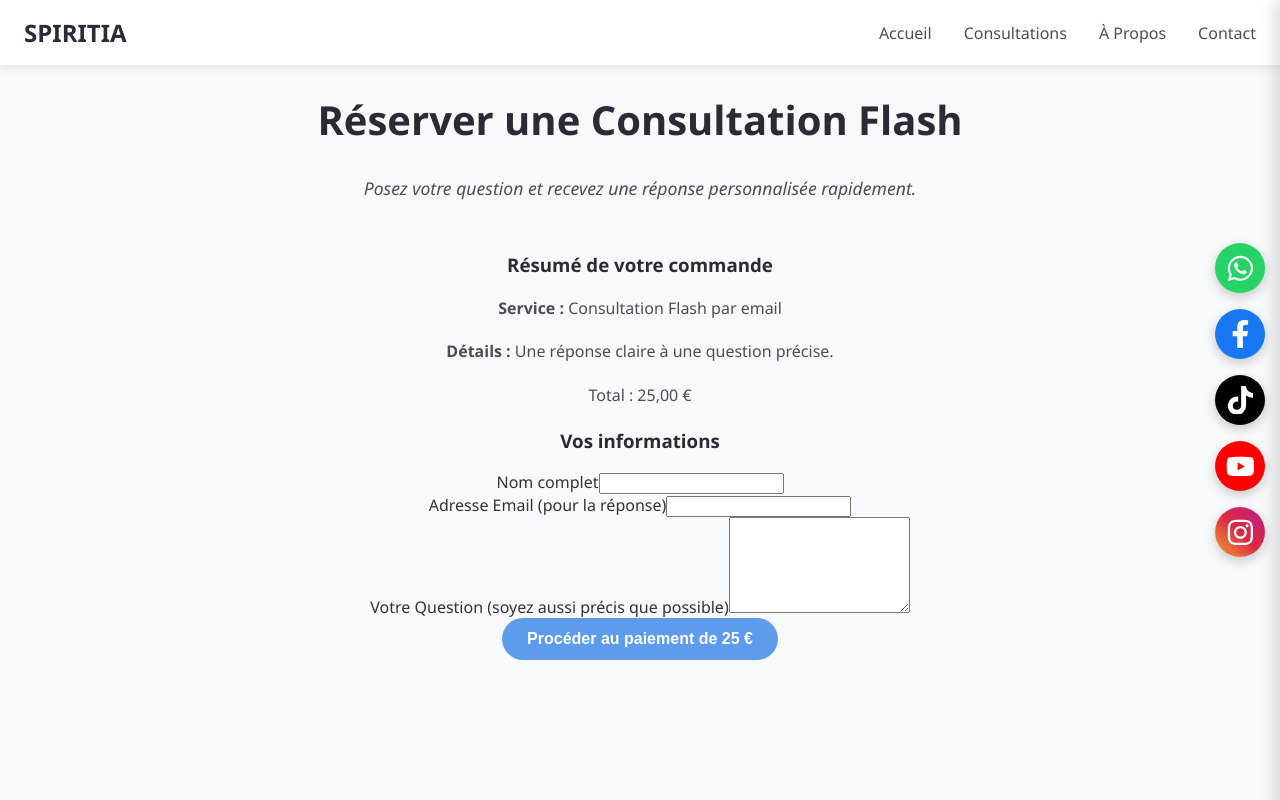
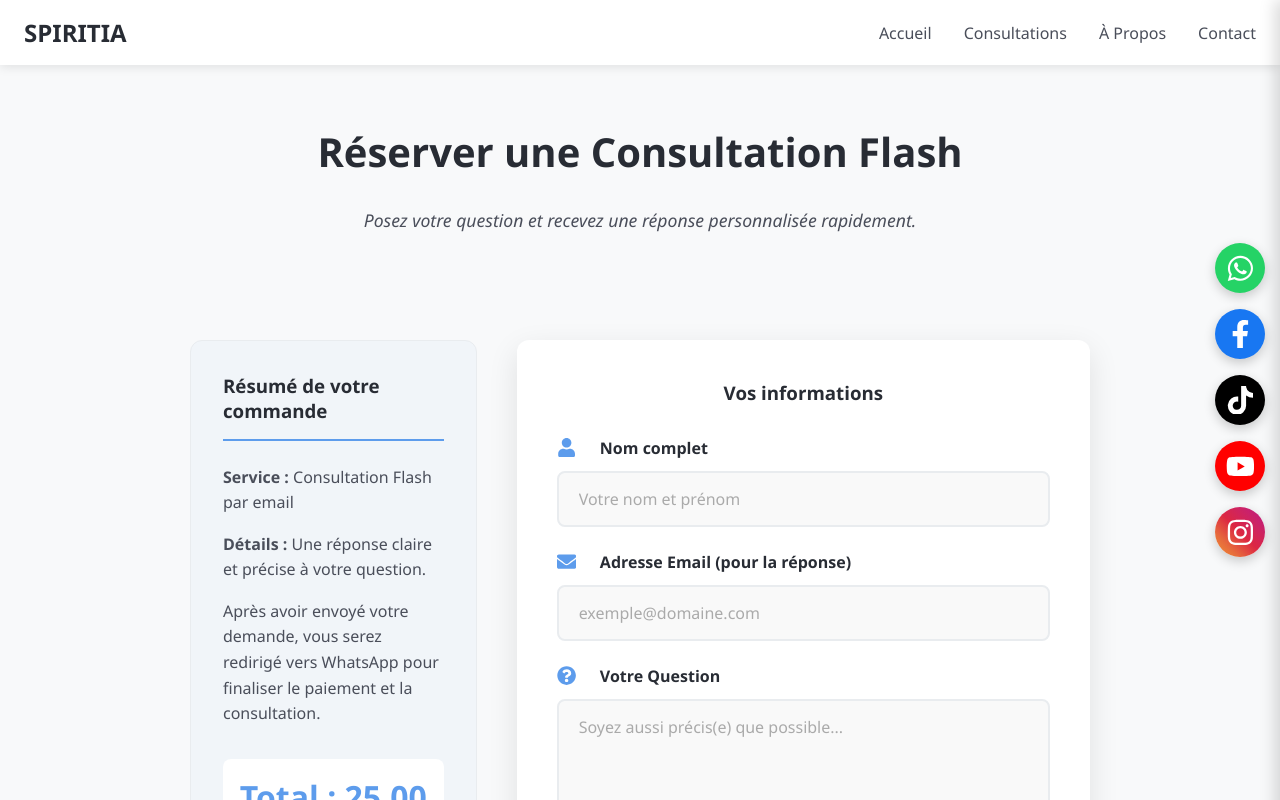
Before and after one commit to Eudes229/Spiritualit-Profonde, a React (Vite) app: page /booking in a window 1280 px wide. Shown: the top 800 px of the page. Built offline with nearby package versions, Linux system fonts and the light colour scheme.

Commit message:
Fix: modification du formulaire

```diff
--- a/src/App.css
+++ b/src/App.css
@@ -576,3 +576,230 @@ p {
   width: 100%;
   text-align: center;
 }
+/* =================================
+   STYLES AMÉLIORÉS POUR LA PAGE CONTACT
+   ================================= */
+
+/* Conteneur principal de la page contact */
+.contact-header {
+  margin-bottom: 2rem;
+}
+
+.contact-container {
+  display: flex;
+  justify-content: center;
+  align-items: center;
+}
+
+/* Le formulaire lui-même */
+.contact-form {
+  max-width: 700px;
+  width: 100%;
+  margin: 0 auto;
+  text-align: left;
+  background: var(--card-bg);
+  padding: 2.5rem 3rem;
+  border-radius: 12px;
+  box-shadow: 0 10px 30px rgba(0, 0, 0, 0.1);
+  border-top: 5px solid var(--accent-color);
+  animation: fadeIn 0.5s ease-out;
+}
+
+/* Animation d'apparition */
+@keyframes fadeIn {
+  from {
+    opacity: 0;
+    transform: translateY(20px);
+  }
+  to {
+    opacity: 1;
+    transform: translateY(0);
+  }
+}
+
+/* Style des groupes (label + input) */
+.form-group {
+  margin-bottom: 1.5rem;
+  position: relative; /* Important pour positionner les icônes */
+}
+
+.form-group label {
+  display: flex; /* Pour aligner l'icône et le texte */
+  align-items: center;
+  margin-bottom: 0.75rem;
+  font-weight: 600;
+  color: var(--primary-color);
+  font-size: 1rem;
+}
+
+.form-icon {
+  margin-right: 0.75rem;
+  color: var(--accent-color);
+  font-size: 1.2rem;
+}
+
+/* Style des champs de saisie */
+.form-group input,
+.form-group textarea {
+  width: 100%;
+  padding: 15px;
+  padding-left: 20px; /* Espace pour ne pas écrire sur l'icône */
+  border: 2px solid var(--border-color);
+  border-radius: 8px;
+  box-sizing: border-box;
+  font-size: 1rem;
+  font-family: inherit;
+  transition: border-color 0.3s, box-shadow 0.3s;
+  background-color: #f9f9f9;
+}
+
+.form-group input::placeholder,
+.form-group textarea::placeholder {
+  color: #aaa;
+}
+
+/* Effet au focus (quand on clique dans le champ) */
+.form-group input:focus,
+.form-group textarea:focus {
+  outline: none;
+  border-color: var(--accent-color);
+  box-shadow: 0 0 0 3px rgba(93, 156, 236, 0.2);
+}
+
+/* Style du bouton d'envoi */
+.form-submit-btn {
+  width: 100%;
+  padding: 16px 25px;
+  font-size: 1.1rem;
+  display: flex;
+  justify-content: center;
+  align-items: center;
+  gap: 0.75rem; /* Espace entre le texte et l'icône */
+}
+
+.form-submit-btn:disabled {
+  background-color: var(--secondary-color);
+  cursor: not-allowed;
+  transform: none;
+}
+
+.submit-icon {
+  font-size: 1.2rem;
+}
+
+/* Messages de statut après envoi */
+.status-message {
+  text-align: center;
+  margin-top: 1.5rem;
+  padding: 1rem;
+  border-radius: 8px;
+  font-weight: 500;
+}
+
+.status-message.success {
+  background-color: #d4edda;
+  color: #155724;
+  border: 1px solid #c3e6cb;
+}
+
+.status-message.error {
+  background-color: #f8d7da;
+  color: #721c24;
+  border: 1px solid #f5c6cb;
+}
+/* =================================
+   STYLES POUR LA PAGE DE RÉSERVATION (BOOKING)
+   ================================= */
+
+/* Conteneur principal de la page */
+.booking-page {
+  display: flex;
+  flex-direction: column;
+  align-items: center; /* Centre le contenu horizontalement */
+  width: 100%;
+}
+
+.booking-header {
+  text-align: center;
+  margin-bottom: 2rem;
+}
+
+/* Grille du formulaire pour aligner le résumé et les champs */
+.booking-form {
+  display: grid;
+  grid-template-columns: 1fr; /* Une seule colonne sur les petits écrans */
+  gap: 2.5rem;
+  width: 100%;
+  max-width: 900px; /* Largeur maximale du formulaire */
+  margin-top: 1.5rem;
+}
+
+/* Passage à deux colonnes sur les écrans plus larges */
+@media (min-width: 768px) {
+  .booking-form {
+    grid-template-columns: 1fr 2fr; /* 1/3 pour le résumé, 2/3 pour les champs */
+  }
+}
+
+/* Boîte de résumé de la commande */
+.booking-summary {
+  background-color: var(--light-bg-section, #f1f5f9);
+  padding: 2rem;
+  border-radius: 12px;
+  border: 1px solid var(--border-color);
+  height: fit-content; /* S'adapte à la hauteur du contenu */
+  text-align: left;
+}
+
+.booking-summary h3 {
+  margin-top: 0;
+  border-bottom: 2px solid var(--accent-color);
+  padding-bottom: 1rem;
+  margin-bottom: 1.5rem;
+}
+
+.booking-summary p {
+  color: var(--secondary-color);
+  line-height: 1.6;
+}
+
+.booking-price {
+  font-size: 2rem;
+  font-weight: bold;
+  color: var(--accent-color);
+  text-align: center;
+  margin-top: 2rem;
+  background: var(--card-bg);
+  padding: 1rem;
+  border-radius: 8px;
+}
+
+/* Section des champs du formulaire */
+.form-fields {
+  background: var(--card-bg);
+  padding: 2.5rem;
+  border-radius: 12px;
+  box-shadow: 0 10px 30px rgba(0, 0, 0, 0.1);
+}
+
+.form-fields h3 {
+  margin-top: 0;
+  margin-bottom: 2rem;
+  text-align: center;
+}
+
+/* (Optionnel) Si vous voulez réutiliser le style des icônes de la page contact */
+.form-fields .form-group label {
+  display: flex;
+  align-items: center;
+  gap: 0.75rem;
+}
+
+.form-fields .form-icon {
+  color: var(--accent-color);
+  font-size: 1.2rem;
+}
+
+.form-fields .form-submit-btn {
+  width: 100%;
+}
--- a/src/pages/Booking.jsx
+++ b/src/pages/Booking.jsx
@@ -1,4 +1,8 @@
+// src/pages/Booking.jsx (Version finale avec redirection WhatsApp)
+
 import React, { useState } from 'react';
+// Import des icônes pour un meilleur design
+import { FaUser, FaEnvelope, FaQuestionCircle, FaWhatsapp } from 'react-icons/fa';
 
 function Booking() {
   const [formData, setFormData] = useState({
@@ -9,62 +13,86 @@ function Booking() {
 
   const handleChange = (e) => {
     const { name, value } = e.target;
-    setFormData(prevState => ({
-      ...prevState,
-      [name]: value
-    }));
+    setFormData(prevState => ({ ...prevState, [name]: value }));
   };
 
   const handleSubmit = (e) => {
     e.preventDefault();
-    // Étape 1: Validation simple
-    if (!formData.name || !formData.email || !formData.question) {
-      alert("Veuillez remplir tous les champs.");
-      return;
-    }
 
-    // Étape 2: Simulation du paiement
-    // Dans une vraie application, ici on ouvrirait une fenêtre Stripe, PayPal, etc.
-    console.log("Données pour la consultation :", formData);
-    alert(`Merci, ${formData.name} !\n\nVous allez être redirigé vers une page de paiement sécurisée pour régler les 25 €.\n\n(Ceci est une simulation)`);
+    // --- LOGIQUE DE REDIRECTION WHATSAPP ---
 
-    // Étape 3: On pourrait ensuite rediriger l'utilisateur ou vider le formulaire
-    setFormData({ name: '', email: '', question: '' });
+    // 1. Vos informations
+    const myWhatsappNumber = '22896170781'; // Votre numéro WhatsApp
+    const serviceName = 'Consultation Flash (25€)';
+
+    // 2. Construction du message à partir des données du formulaire
+    const message = `
+Bonjour, je souhaite réserver une ${serviceName}.
+Voici mes informations :
+
+*Nom :* ${formData.name}
+*Email (pour la réponse) :* ${formData.email}
+
+*Ma Question :*
+${formData.question}
+
+Merci de m'indiquer la prochaine étape pour le paiement.
+    `;
+
+    // 3. Encodage du message et création du lien
+    const encodedMessage = encodeURIComponent(message.trim());
+    const whatsappUrl = `https://wa.me/${myWhatsappNumber}?text=${encodedMessage}`;
+
+    // 4. Redirection de l'utilisateur vers WhatsApp
+    window.location.href = whatsappUrl;
+
+    // Optionnel : Réinitialiser le formulaire après un court délai
+    setTimeout(() => {
+      setFormData({ name: '', email: '', question: '' });
+    }, 1000);
   };
 
   return (
-    <div>
-      <h1>Réserver une Consultation Flash</h1>
-      <p className="subtitle">Posez votre question et recevez une réponse personnalisée rapidement.</p>
+    <main className="content booking-page">
+      <div className="booking-header">
+        <h1>Réserver une Consultation Flash</h1>
+        <p className="subtitle">Posez votre question et recevez une réponse personnalisée rapidement.</p>
+      </div>
 
       <form className="booking-form" onSubmit={handleSubmit}>
         <div className="booking-summary">
           <h3>Résumé de votre commande</h3>
           <p><strong>Service :</strong> Consultation Flash par email</p>
-          <p><strong>Détails :</strong> Une réponse claire à une question précise.</p>
-          <p className="booking-price">Total : 25,00 €</p>
+          <p><strong>Détails :</strong> Une réponse claire et précise à votre question.</p>
+          <p>
+            Après avoir envoyé votre demande, vous serez redirigé vers WhatsApp pour finaliser le paiement et la consultation.
+          </p>
+          <div className="booking-price">
+            Total : 25,00 €
+          </div>
         </div>
 
         <div className="form-fields">
           <h3>Vos informations</h3>
           <div className="form-group">
-            <label htmlFor="name">Nom complet</label>
-            <input type="text" id="name" name="name" value={formData.name} onChange={handleChange} required />
+            <label htmlFor="name"><FaUser className="form-icon" /> Nom complet</label>
+            <input type="text" id="name" name="name" placeholder="Votre nom et prénom" value={formData.name} onChange={handleChange} required />
           </div>
           <div className="form-group">
-            <label htmlFor="email">Adresse Email (pour la réponse)</label>
-            <input type="email" id="email" name="email" value={formData.email} onChange={handleChange} required />
+            <label htmlFor="email"><FaEnvelope className="form-icon" /> Adresse Email (pour la réponse)</label>
+            <input type="email" id="email" name="email" placeholder="exemple@domaine.com" value={formData.email} onChange={handleChange} required />
           </div>
           <div className="form-group">
-            <label htmlFor="question">Votre Question (soyez aussi précis que possible)</label>
-            <textarea id="question" name="question" rows="6" value={formData.question} onChange={handleChange} required></textarea>
+            <label htmlFor="question"><FaQuestionCircle className="form-icon" /> Votre Question</label>
+            <textarea id="question" name="question" rows="6" placeholder="Soyez aussi précis(e) que possible..." value={formData.question} onChange={handleChange} required></textarea>
           </div>
-          <button type="submit" className="cta-button">
-            Procéder au paiement de 25 €
+          <button type="submit" className="cta-button form-submit-btn">
+            Contacter via WhatsApp pour finaliser
+            <FaWhatsapp style={{ marginLeft: '10px' }} />
           </button>
         </div>
       </form>
-    </div>
+    </main>
   );
 }
 
--- a/src/pages/Contact.jsx
+++ b/src/pages/Contact.jsx
@@ -1,7 +1,9 @@
-// src/pages/Contact.jsx (Version améliorée avec EmailJS)
+// src/pages/Contact.jsx (Version finale améliorée)
 
 import React, { useState } from 'react';
-import emailjs from '@emailjs/browser'; // <-- 1. Importer la librairie
+import emailjs from '@emailjs/browser';
+// 1. Importer les icônes que nous allons utiliser
+import { FaUser, FaEnvelope, FaPen, FaPaperPlane } from 'react-icons/fa';
 
 function Contact() {
   const [formData, setFormData] = useState({
@@ -11,25 +13,22 @@ function Contact() {
     message: '',
   });
 
+  // NOUVEAU : State pour gérer le statut de l'envoi
+  const [status, setStatus] = useState('idle'); // 'idle', 'sending', 'sent', 'error'
+
   const handleChange = (e) => {
     const { name, value } = e.target;
-    setFormData(prevState => ({
-      ...prevState,
-      [name]: value
-    }));
+    setFormData(prevState => ({ ...prevState, [name]: value }));
   };
 
   const handleSubmit = (e) => {
     e.preventDefault();
+    setStatus('sending'); // On passe en mode "envoi en cours"
 
-    // --- 2. LOGIQUE D'ENVOI AVEC EMAILJS ---
+    const serviceID = 'service_wpu87rd';
+    const templateID = 'template_et2ur3d';
+    const publicKey = 'mfQYOHNENQeH5uYG3';
 
-    // Remplacez les clés ci-dessous par les vôtres (trouvées sur le site EmailJS)
-    const serviceID = 'service_wpu87rd'; // Le Service ID de votre service Gmail
-    const templateID = 'template_et2ur3d'; // Le Template ID de votre modèle d'e-mail
-    const publicKey = 'mfQYOHNENQeH5uYG3'; // Votre Public Key
-
-    // L'objet `templateParams` doit contenir les mêmes noms de variables que dans votre modèle EmailJS
     const templateParams = {
       name: formData.name,
       email: formData.email,
@@ -40,42 +39,62 @@ function Contact() {
     emailjs.send(serviceID, templateID, templateParams, publicKey)
       .then((response) => {
          console.log('E-mail envoyé avec succès !', response.status, response.text);
-         alert(`Merci, ${formData.name} ! Votre message a bien été envoyé.`);
-         // Réinitialiser le formulaire seulement si l'envoi a réussi
+         setStatus('sent'); // Succès !
+         // Réinitialiser le formulaire après un court délai pour que l'utilisateur voie le message
+         setTimeout(() => {
            setFormData({ name: '', email: '', subject: '', message: '' });
+           setStatus('idle');
+         }, 3000);
       })
       .catch((err) => {
          console.error('Erreur lors de l\'envoi de l\'e-mail :', err);
-         alert('Une erreur est survenue, votre message n\'a pas pu être envoyé. Veuillez réessayer.');
+         setStatus('error'); // Erreur !
       });
   };
 
   return (
-    // La structure de votre formulaire reste exactement la même
-    <div className="content">
+    <main className="content">
+      <div className="contact-header">
         <h1>Contactez-Nous</h1>
         <p className="subtitle">Pour toute question, partenariat ou simplement pour partager votre expérience.</p>
+      </div>
 
+      <div className="contact-container">
         <form className="contact-form" onSubmit={handleSubmit}>
+
+          {/* 2. Ajout de l'icône dans chaque groupe de formulaire */}
           <div className="form-group">
-          <label htmlFor="name">Nom complet</label>
-          <input type="text" id="name" name="name" value={formData.name} onChange={handleChange} required />
+            <label htmlFor="name"><FaUser className="form-icon" /> Nom complet</label>
+            <input type="text" id="name" name="name" placeholder="Votre nom..." value={formData.name} onChange={handleChange} required />
           </div>
+
           <div className="form-group">
-          <label htmlFor="email">Adresse Email</label>
-          <input type="email" id="email" name="email" value={formData.email} onChange={handleChange} required />
+            <label htmlFor="email"><FaEnvelope className="form-icon" /> Adresse Email</label>
+            <input type="email" id="email" name="email" placeholder="Votre email..." value={formData.email} onChange={handleChange} required />
           </div>
+
           <div className="form-group">
-          <label htmlFor="subject">Sujet</label>
-          <input type="text" id="subject" name="subject" value={formData.subject} onChange={handleChange} required />
+            <label htmlFor="subject"><FaPen className="form-icon" /> Sujet</label>
+            <input type="text" id="subject" name="subject" placeholder="Sujet de votre message..." value={formData.subject} onChange={handleChange} required />
           </div>
+
           <div className="form-group">
             <label htmlFor="message">Votre Message</label>
-          <textarea id="message" name="message" rows="6" value={formData.message} onChange={handleChange} required></textarea>
+            <textarea id="message" name="message" rows="6" placeholder="Écrivez votre message ici..." value={formData.message} onChange={handleChange} required></textarea>
           </div>
-        <button type="submit" className="cta-button">Envoyer le Message</button>
+
+          <button type="submit" className="cta-button form-submit-btn" disabled={status === 'sending'}>
+            {status === 'sending' ? 'Envoi en cours...' : 'Envoyer le Message'}
+            <FaPaperPlane className="submit-icon" />
+          </button>
+
+          {/* NOUVEAU : Messages de statut pour l'utilisateur */}
+          {status === 'sent' && <p className="status-message success">Merci ! Votre message a bien été envoyé.</p>}
+          {status === 'error' && <p className="status-message error">Une erreur est survenue. Veuillez réessayer.</p>}
+
         </form>
       </div>
+    </main>
   );
 }
 
```
Lines whose indentation alone changed are shown as unchanged.
